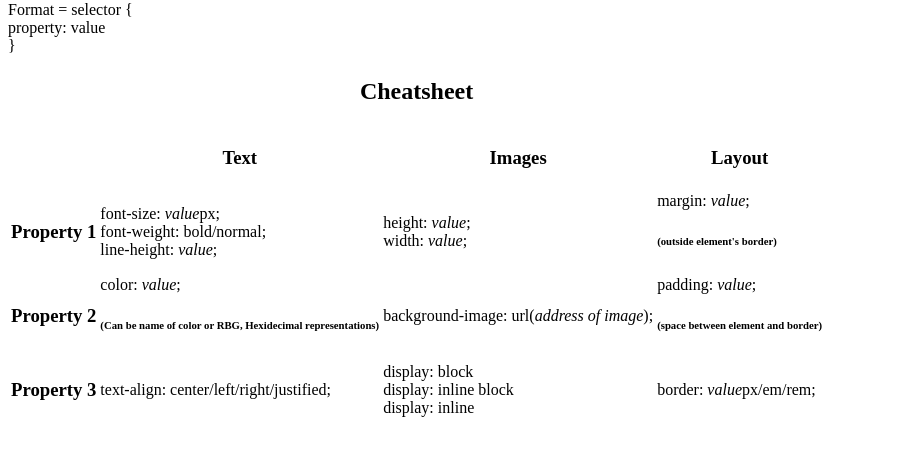
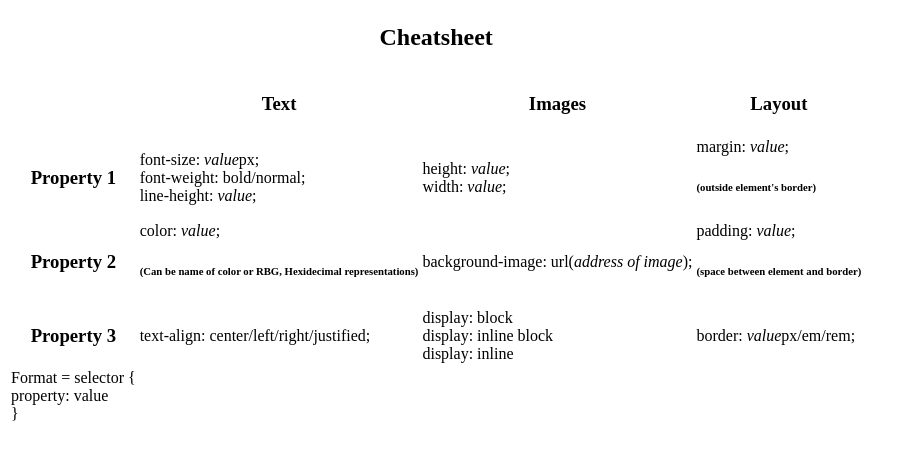
Before and after one commit to blackwidow28/Cheatsheet-project, a plain HTML site: page index.html in a window 1280 px wide. Shown: the part 79-538 px from the top of the page, without its empty margins (0-916 px from the left). Drawn offline with Linux system fonts and the light colour scheme.

Commit message:
fixed footer

```diff
--- a/index.html
+++ b/index.html
@@ -59,9 +59,11 @@
                     </tr>
                 </tbody>
                 <tfoot>
-                    Format = selector { <br>
+                    <tr>
+                    <td>Format = selector { <br>
                         property: value <br>
-                    }
+                    }</td>
+                </tr>
                 </tfoot>
             </table>
         </main>
```
